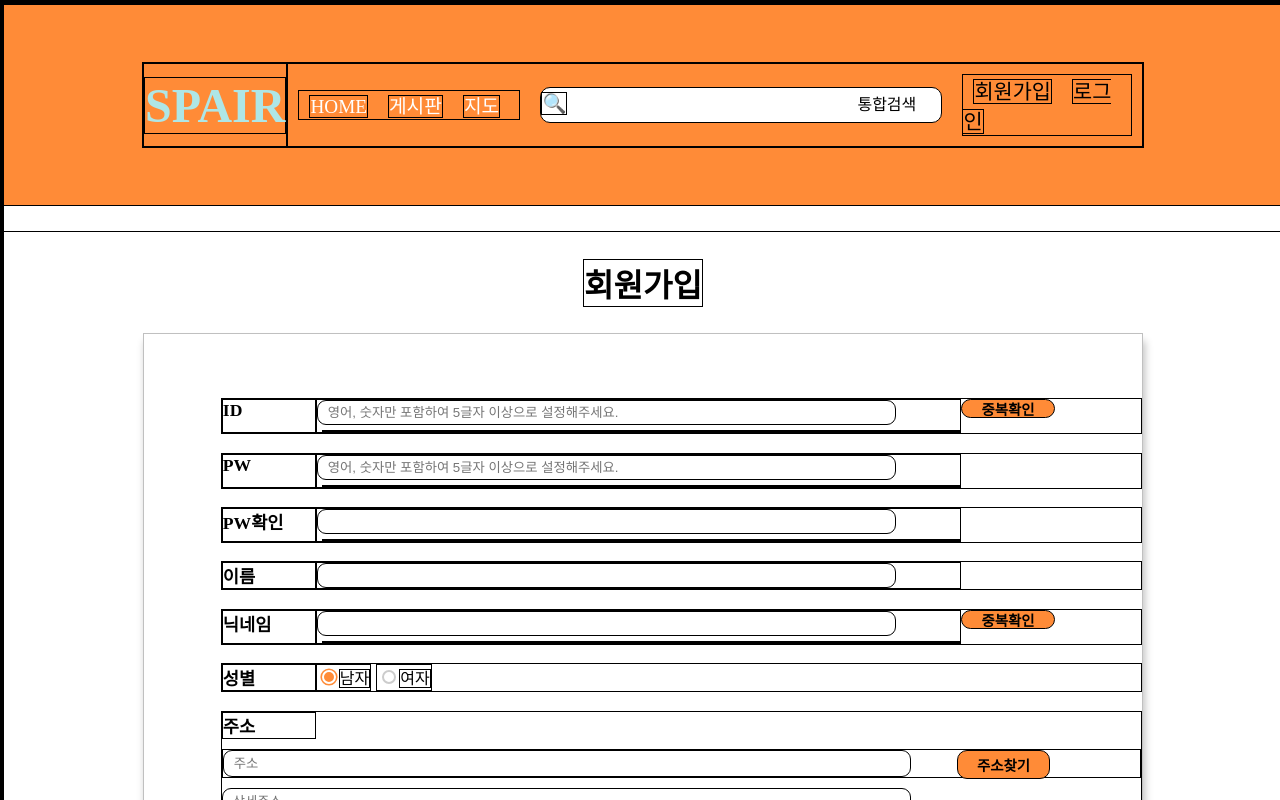
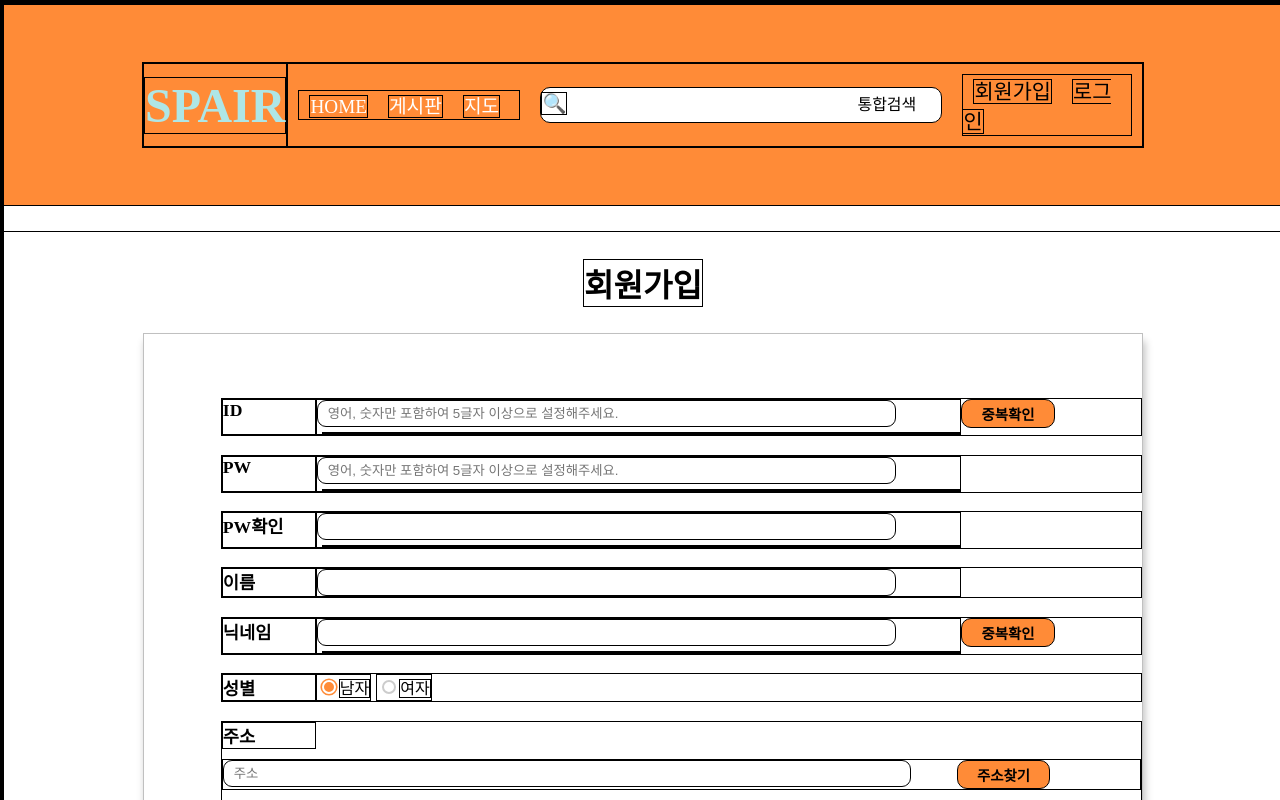
Before and after one commit to seoh77/Spair, a Vue app in the folder front/spair-project/: page /join in a window 1280 px wide. Shown: the top 800 px of the page. Built offline with nearby package versions, Linux system fonts and the light colour scheme; a web font is replaced by a local one.

Commit message:
💄 Design: input과 버튼 height 수정

```diff
--- a/front/spair-project/src/views/JoinView.vue
+++ b/front/spair-project/src/views/JoinView.vue
@@ -382,7 +382,7 @@
 
     .input_area input {
         width: 90%;
-        height: 25px ;
+        height: 27px ;
         border: 1px solid black;
         border-radius: 9px ;
         padding: 0 10px ;
@@ -423,7 +423,7 @@
 
     .btn {
         width: 10%;
-        height: 50% ;
+        height: 27px;
         display: flex ;
         justify-content: center;
         align-items: center;
@@ -435,7 +435,6 @@
     }
 
     .searchAddress .btn {
-        height: 100% ;
         margin-left: 5% ;
     }
 
```
